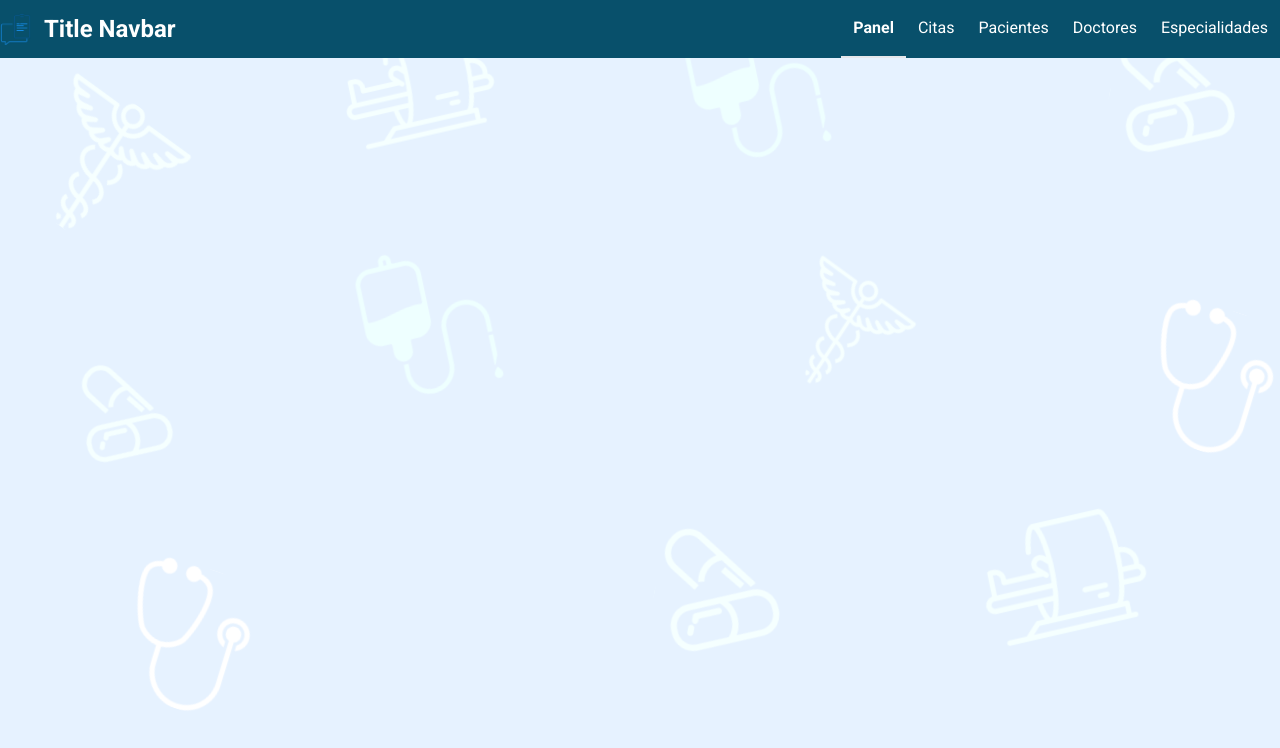
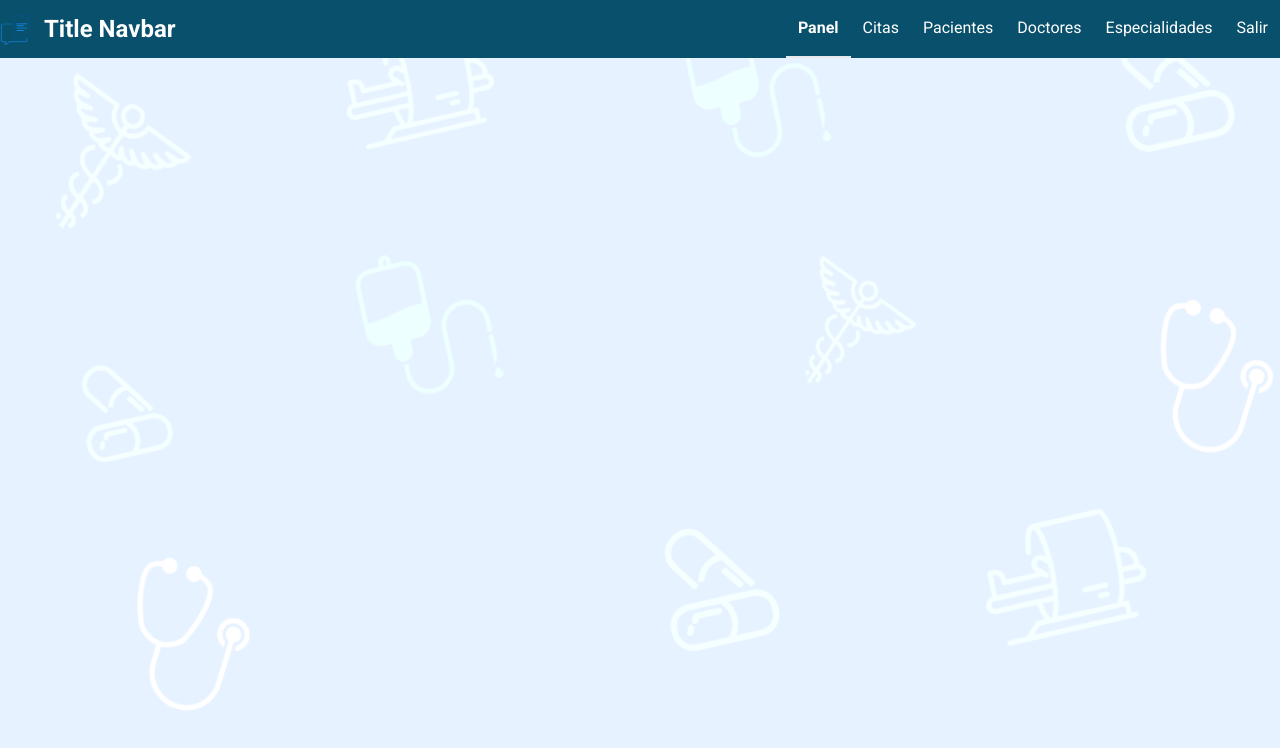
Before and after one commit to Fennec-Studio/medical_appointments_FR, an Angular app: page / in a window 1280 px wide. Shown: the top 748 px of the page. Built offline with nearby package versions, Linux system fonts and the light colour scheme; no server answers.

Commit message:
feat: Add logout button to navbar
Implemented a logout button in the navigation bar, allowing users to securely end their sessions.

```diff
--- a/src/app/shared/components/navbar/navbar.component.html
+++ b/src/app/shared/components/navbar/navbar.component.html
@@ -41,6 +41,11 @@
             routerLinkActive="font-semibold border-b-2"
             class="block py-4 px-3 text-white hover:border-b-2">Especialidades</a>
         </li>
+        <li>
+          <button
+            (click)="logout()"
+            class="block py-4 px-3 text-white hover:border-b-2">Salir</button>
+        </li>
       </ul>
     </div>
   </div>
--- a/src/app/shared/components/navbar/navbar.component.ts
+++ b/src/app/shared/components/navbar/navbar.component.ts
@@ -1,5 +1,6 @@
 import { Component } from '@angular/core';
 import { RouterModule } from '@angular/router';
+import { AuthService } from '../../../services/auth.service';
 
 @Component({
   selector: 'app-main-navbar',
@@ -10,5 +11,9 @@ import { RouterModule } from '@angular/router';
   templateUrl: './navbar.component.html',
 })
 export class NavbarComponent {
+  constructor(private _authService: AuthService) { }
 
+  logout(): void {
+    this._authService.logout();
+  }
 }
```
